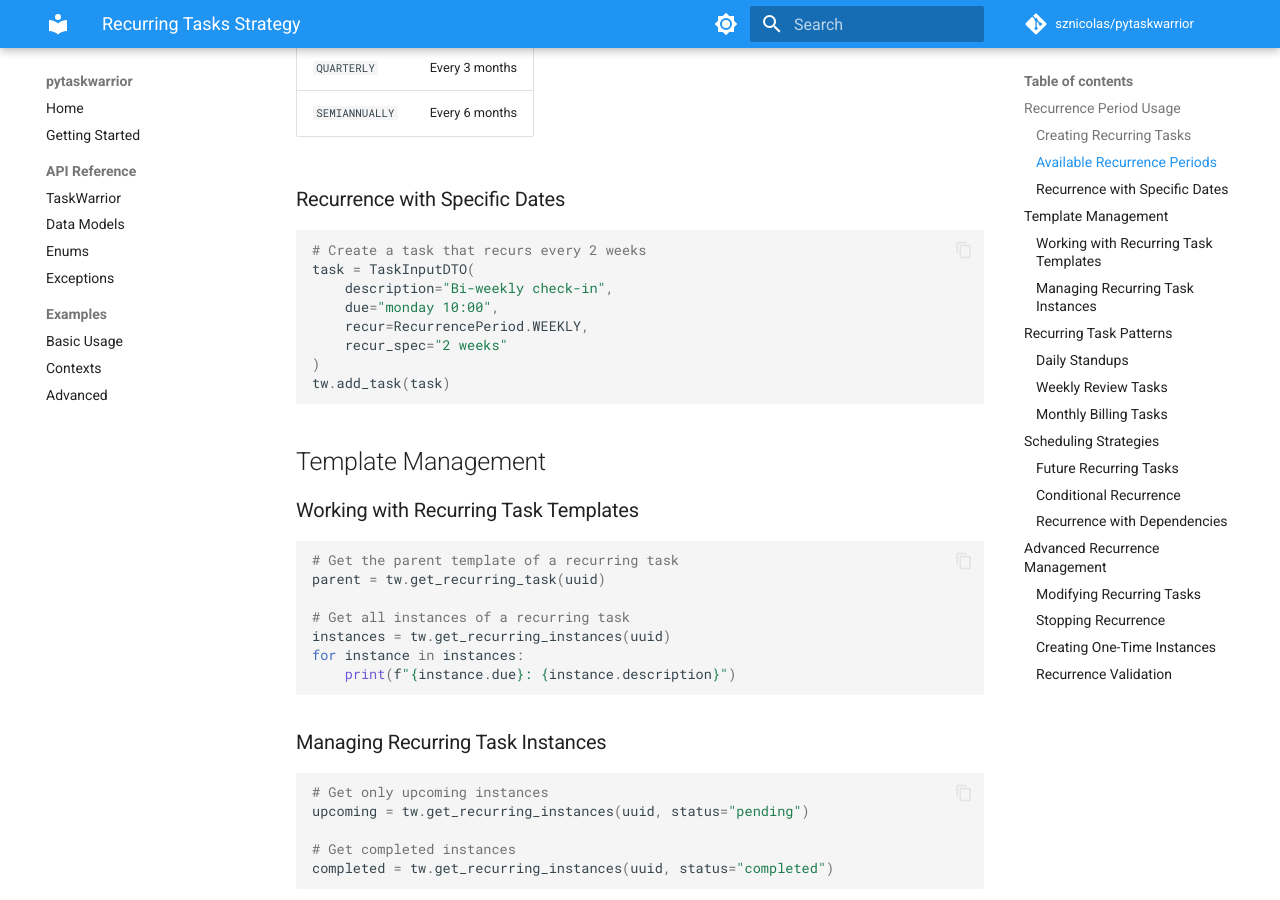
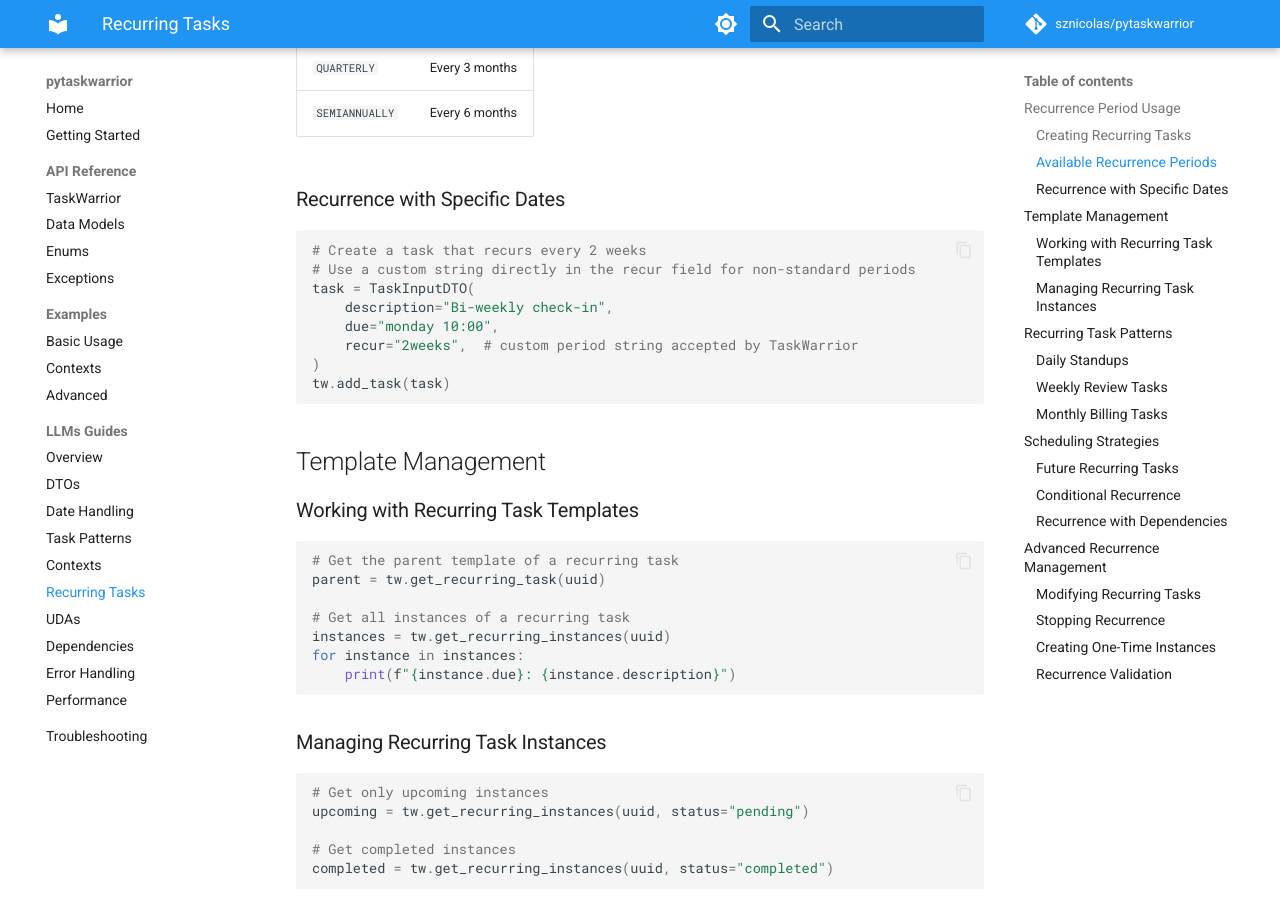
Before and after one commit to sznicolas/pytaskwarrior, an MkDocs documentation site: the page built from docs/llms/llms-recurring.md, in a window 1280 px wide and 900 px high, scrolled down 1030 px. Built offline with MkDocs 1.6.1 and Material for MkDocs 9.7.7, drawn with Linux system fonts in a browser that asks for light colours; comment, search, counter and statistics services are not loaded.

Commit message:
docs: fix doc bugs, export AnnotationDTO/ContextDTO, add llms nav and troubleshooting
- Fix wrong import 'pytaskwarrior' → 'taskwarrior' in llms-dates.md
- Remove non-existent recur_spec field from llms-recurring.md
- Fix submodule imports in advanced.md and llms-udas.md
- Export AnnotationDTO and ContextDTO from taskwarrior.__init__ and dto.__init__
- Update docs/api/dto.md to use top-level AnnotationDTO/ContextDTO refs
- Add docs/llms/ section (10 pages) to mkdocs.yml nav
- Create docs/troubleshooting.md (7 common issues with fixes)
- Add 4 tests locking AnnotationDTO/ContextDTO public API contract

````diff
--- a/docs/llms/llms-recurring.md
+++ b/docs/llms/llms-recurring.md
@@ -44,11 +44,11 @@
 
 ```python
 # Create a task that recurs every 2 weeks
+# Use a custom string directly in the recur field for non-standard periods
 task = TaskInputDTO(
     description="Bi-weekly check-in",
     due="monday 10:00",
-    recur=RecurrencePeriod.WEEKLY,
-    recur_spec="2 weeks"
+    recur="2weeks",  # custom period string accepted by TaskWarrior
 )
 tw.add_task(task)
 ```
--- a/mkdocs.yml
+++ b/mkdocs.yml
@@ -59,3 +59,15 @@
       - Basic Usage: examples/basic.md
       - Contexts: examples/contexts.md
       - Advanced: examples/advanced.md
+  - LLMs Guides:
+      - Overview: llms/llms-taskwarrior.md
+      - DTOs: llms/llms-dtos.md
+      - Date Handling: llms/llms-dates.md
+      - Task Patterns: llms/llms-task-patterns.md
+      - Contexts: llms/llms-contexts.md
+      - Recurring Tasks: llms/llms-recurring.md
+      - UDAs: llms/llms-udas.md
+      - Dependencies: llms/llms-dependencies.md
+      - Error Handling: llms/llms-errors.md
+      - Performance: llms/llms-performance.md
+  - Troubleshooting: troubleshooting.md
--- a/src/taskwarrior/__init__.py
+++ b/src/taskwarrior/__init__.py
@@ -34,6 +34,8 @@
 
 import importlib.metadata
 
+from .dto.annotation_dto import AnnotationDTO
+from .dto.context_dto import ContextDTO
 from .dto.task_dto import TaskInputDTO, TaskOutputDTO
 from .dto.uda_dto import UdaConfig, UdaType
 from .enums import Priority, RecurrencePeriod, TaskStatus
@@ -43,6 +45,8 @@
 
 __version__ = importlib.metadata.version("pytaskwarrior")
 __all__ = [
+    "AnnotationDTO",
+    "ContextDTO",
     "Priority",
     "RecurrencePeriod",
     "TaskStatus",
````
Also changed, not shown: docs/api/dto.md (+2 -2 lines), docs/examples/advanced.md (+1 -1 lines), docs/llms/llms-dates.md (+1 -1 lines), docs/llms/llms-udas.md (+1 -2 lines), docs/troubleshooting.md (added, +151 -0 lines), 2 other files.
